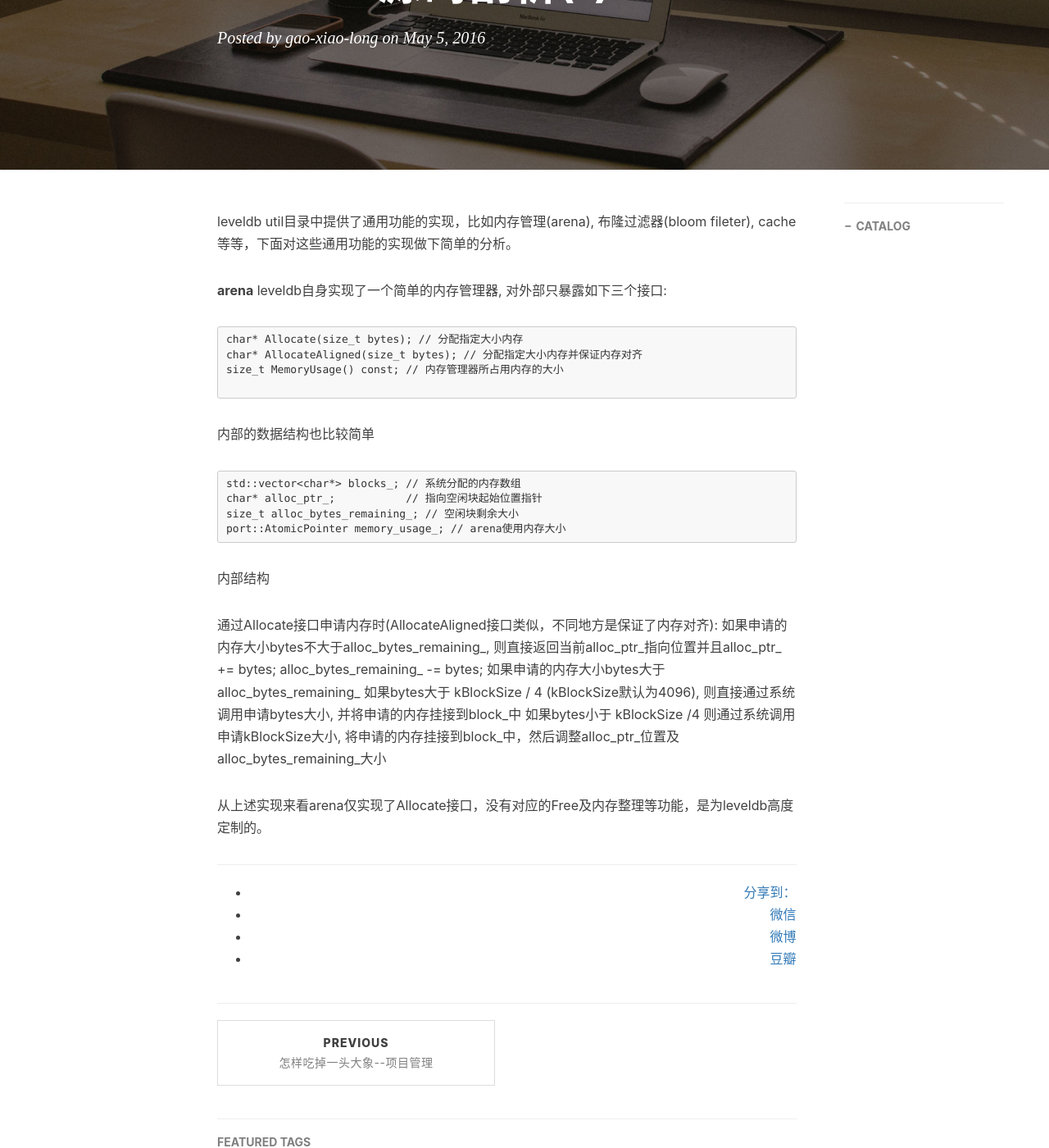
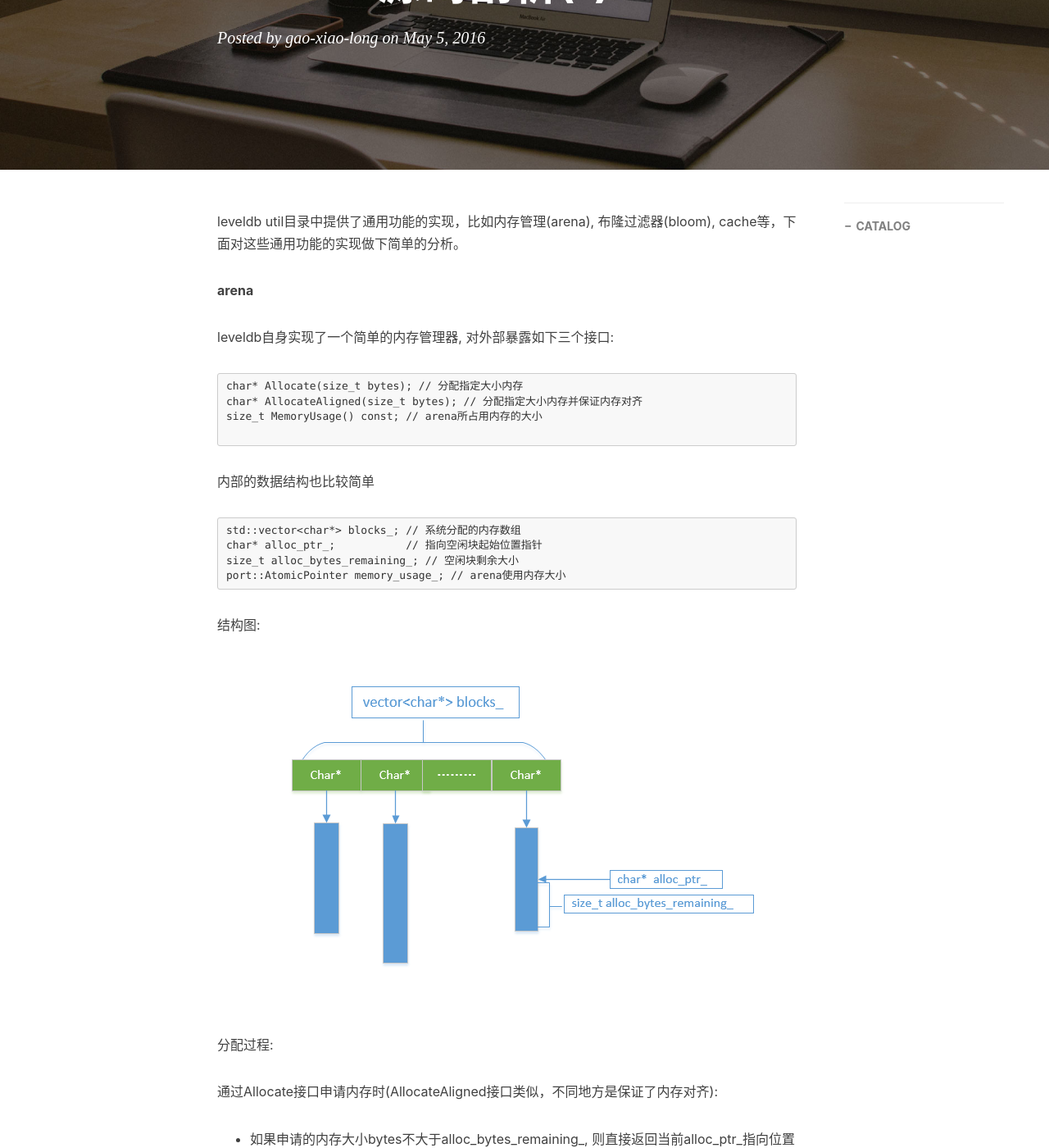
Before and after one commit to gao-xiao-long/gao-xiao-long.github.io, a Jekyll site: the page built from _posts/2016-05-05-leveldb-util.markdown, in a window 1280 px wide and 1400 px high, scrolled down 250 px. Shown: the whole window at 82% size. Built offline with Jekyll 4.4.1, drawn with Linux system fonts in a browser that asks for light colours; nearby versions of some CDN libraries; comment, search, counter and statistics services are not loaded; some of the changed text lies outside the part shown.

Commit message:
add util page

````diff
--- a/_posts/2016-05-05-leveldb-util.markdown
+++ b/_posts/2016-05-05-leveldb-util.markdown
@@ -8,17 +8,21 @@ tags:
     - leveldb
 ---
 
-leveldb util目录中提供了通用功能的实现，比如内存管理(arena), 布隆过滤器(bloom fileter), cache等等，下面对这些通用功能的实现做下简单的分析。
+leveldb util目录中提供了通用功能的实现，比如内存管理(arena), 布隆过滤器(bloom), cache等，下面对这些通用功能的实现做下简单的分析。
 
 **arena**
-leveldb自身实现了一个简单的内存管理器, 对外部只暴露如下三个接口:
+
+leveldb自身实现了一个简单的内存管理器, 对外部暴露如下三个接口:
+
 ```C++
 char* Allocate(size_t bytes); // 分配指定大小内存
 char* AllocateAligned(size_t bytes); // 分配指定大小内存并保证内存对齐
-size_t MemoryUsage() const; // 内存管理器所占用内存的大小
+size_t MemoryUsage() const; // arena所占用内存的大小
 
 ```
+
 内部的数据结构也比较简单
+
 
 ```C++
 std::vector<char*> blocks_; // 系统分配的内存数组
@@ -26,13 +30,18 @@ char* alloc_ptr_;           // 指向空闲块起始位置指针
 size_t alloc_bytes_remaining_; // 空闲块剩余大小
 port::AtomicPointer memory_usage_; // arena使用内存大小
 ```
-内部结构
+结构图:
+![结构图](/img/in-post/leveldb/arena.png)
 
+分配过程:
 
 通过Allocate接口申请内存时(AllocateAligned接口类似，不同地方是保证了内存对齐):
-如果申请的内存大小bytes不大于alloc_bytes_remaining_, 则直接返回当前alloc_ptr_指向位置并且alloc_ptr_ += bytes; alloc_bytes_remaining_ -= bytes;
-如果申请的内存大小bytes大于alloc_bytes_remaining_
-    如果bytes大于 kBlockSize / 4 (kBlockSize默认为4096), 则直接通过系统调用申请bytes大小, 并将申请的内存挂接到block_中
-    如果bytes小于 kBlockSize /4 则通过系统调用申请kBlockSize大小, 将申请的内存挂接到block_中，然后调整alloc_ptr_位置及alloc_bytes_remaining_大小
+
+- 如果申请的内存大小bytes不大于alloc_bytes_remaining_, 则直接返回当前alloc_ptr_指向位置并且alloc_ptr_ += bytes; alloc_bytes_remaining_ -= bytes;
+
+- 如果申请的内存大小bytes大于alloc_bytes_remaining_
+
+    - 如果bytes大于 kBlockSize / 4 (kBlockSize默认为4096), 则直接通过系统调用申请bytes大小, 并将申请的内存挂接到block_中
+    - 如果bytes小于 kBlockSize /4 则通过系统调用申请kBlockSize大小, 将申请的内存挂接到block_中，然后调整alloc_ptr_位置及alloc_bytes_remaining_大小
 
 从上述实现来看arena仅实现了Allocate接口，没有对应的Free及内存整理等功能，是为leveldb高度定制的。
````
Also changed, not shown: img/in-post/leveldb/arena.png (added).
